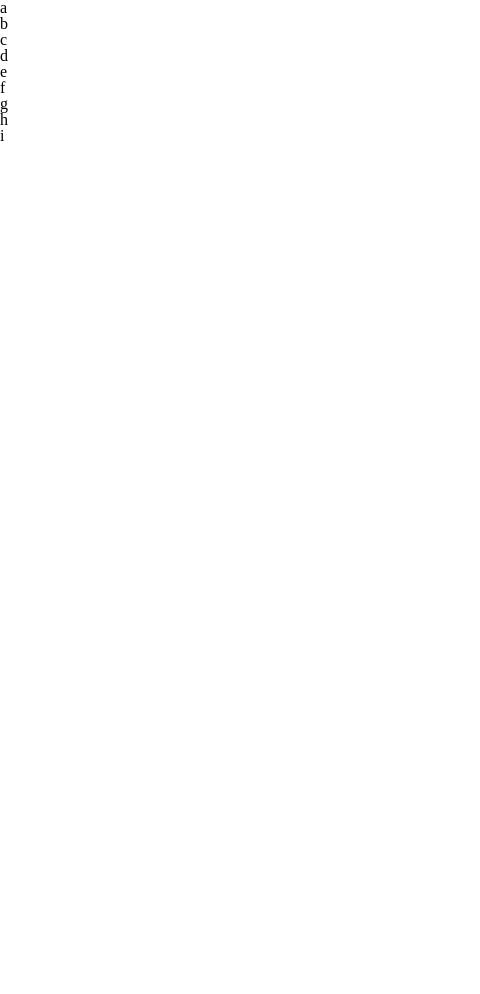
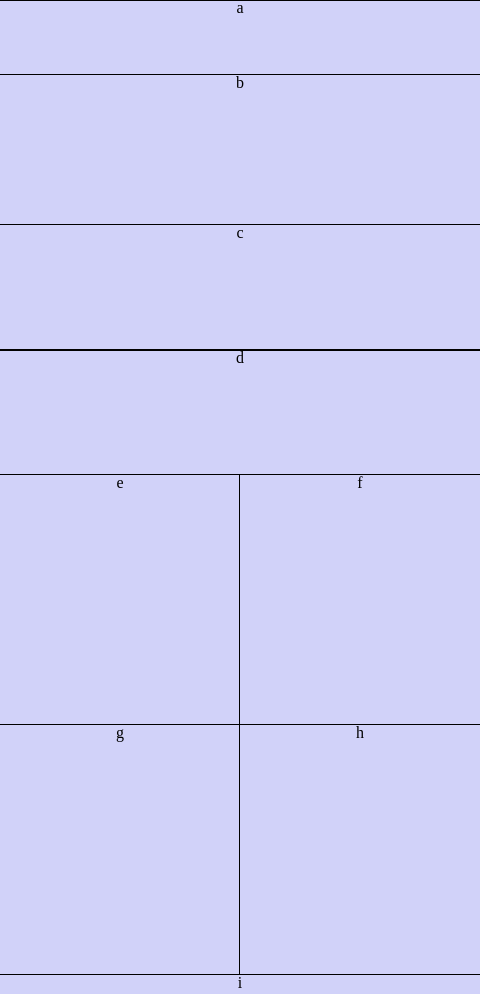
Before and after one commit to madisonstehle/lab-01, a plain HTML site: page index.html in a window 390 px wide. Shown: the whole page, 480 px wide, since content can reach past the window. Before the commit the page ends 844 px from the top, so only its background shows below. Drawn offline with Linux system fonts and the light colour scheme.

Commit message:
added mobileFirst layout

```diff
--- a/css/base.css
+++ b/css/base.css
@@ -0,0 +1,31 @@
+/* COLORS: primary = #D1D2F9 | secondary = #A3BCF9 */
+
+* {
+    text-align: center;
+}
+
+body, html {
+    width: 100%;
+}
+
+header, main, footer {
+    background-color: #d1d2f9;
+    margin: auto;
+    width: 100%;
+}
+
+header, div, footer {
+    outline: 1px black solid;
+}
+
+@media(min-width: 768px){
+    body {
+        max-width: 960px;
+        margin: auto;
+    }
+
+    header, main, footer {
+        background-color: #A3BCF9;
+    }
+
+}
--- a/css/layout.css
+++ b/css/layout.css
@@ -0,0 +1,54 @@
+body {
+    min-width: 480px;
+}
+
+header {
+    height: 75px;
+    float: left;
+}
+
+#b {
+    background-color: #d1d2f9;
+    height: 150px;
+    width: 100%;
+    float: left;
+}
+
+#boxCD {
+    background-color: #d1d2f9;
+    width: 100%;
+    float: left;
+}
+
+#boxCD div {
+    height: 125px;
+}
+
+#boxEFGH div {
+    background-color: #d1d2f9;
+    height: 250px;
+    width: 50%;
+    min-width: 240px;
+    float: left;
+}
+
+footer {
+    height: 80px;
+    width: 100%;
+    float: left;
+    clear: both;
+}
+
+@media (min-width: 768px) {
+    #b {
+        background-color: #A3BCF9;
+    }
+
+    #boxCD div {
+        background-color: #A3BCF9;
+    }
+
+    #boxEFGH div {
+        background-color: #A3BCF9;
+    }
+}
--- a/index.html
+++ b/index.html
@@ -6,25 +6,25 @@
         <link rel="stylesheet" href="/css/base.css">
         <link rel="stylesheet" href="/css/layout.css">
     </head>
-    <main>
+    <body>
         <header>
             <h1>a</h1>
         </header>
-        <body>
-            <aside>b</aside>
-            <div>
-                <div>c</div>
-                <div>d</div>
+        <main>
+            <div id="b"><p>b</p></div>
+            <div id="boxCD">
+                <div id="c"><p>c</p></div>
+                <div id="d"><p>d</p></div>
             </div>
-            <div>
-                <div>e</div>
-                <div>f</div>
-                <div>g</div>
-                <div>h</div>
+            <div id="boxEFGH">
+                <div id="e">e</div>
+                <div id="f">f</div>
+                <div id="g">g</div>
+                <div id="h">h</div>
             </div>
-        </body>
+        </main>
         <footer>
             <p>i</p>
         </footer>
-    </main>
+    </body>
 </html>
```
